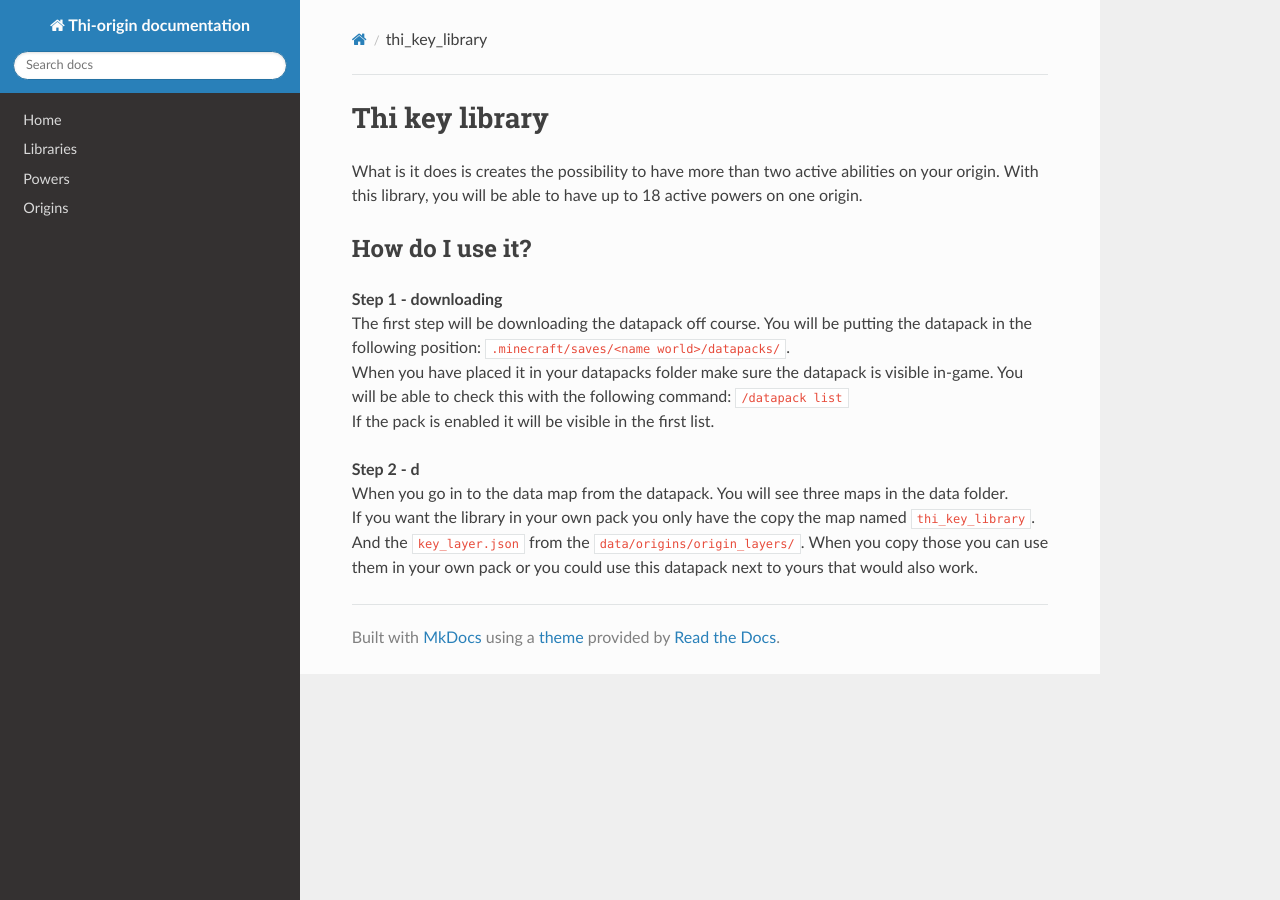
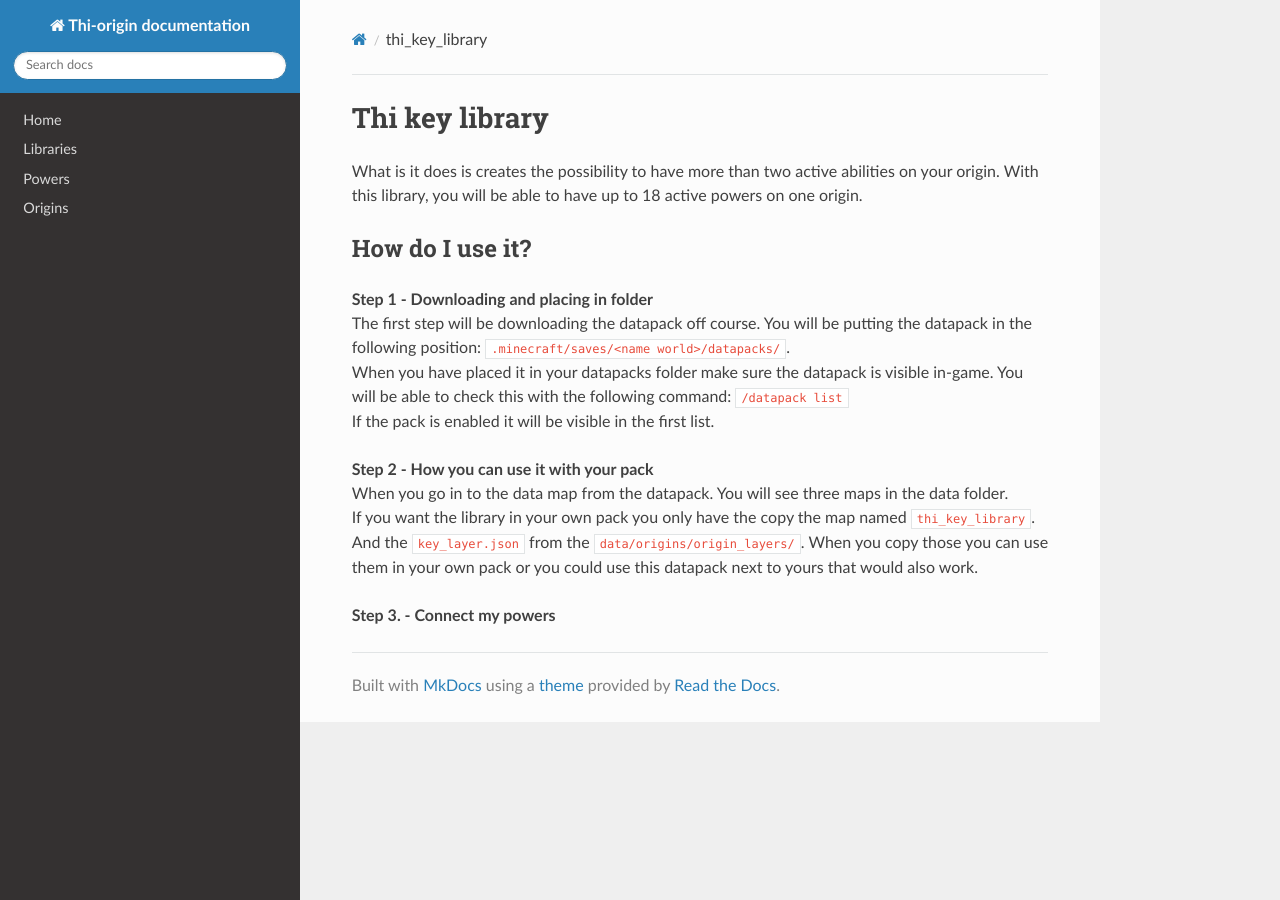
Before and after one commit to MisionThi/thi-origins-stuff, an MkDocs documentation site: the page built from docs/thi_key_library.md, in a window 1280 px wide. Built offline with MkDocs 1.6.1, drawn with Linux system fonts in a browser that asks for light colours; nearby versions of some CDN libraries.

Commit message:
Update thi_key_library.md

```diff
--- a/docs/thi_key_library.md
+++ b/docs/thi_key_library.md
@@ -10,15 +10,17 @@ With this library, you will be able to have up to 18 active powers on one origin
 
 ## How do I use it?
 
-**Step 1 - downloading** <br />
+**Step 1 - Downloading and placing in folder** <br />
 The first step will be downloading the datapack off course. You will be putting the datapack in the following position:
 `.minecraft/saves/<name world>/datapacks/`. <br />
 When you have placed it in your datapacks folder make sure the datapack is visible in-game.
 You will be able to check this with the following command: `/datapack list` <br />
 If the pack is enabled it will be visible in the first list. <br />
 
-**Step 2 - d** <br />
+**Step 2 - How you can use it with your pack** <br />
 When you go in to the data map from the datapack. You will see three maps in the data folder. <br />
 If you want the library in your own pack you only have the copy the map named `thi_key_library`. <br />
 And the `key_layer.json` from the `data/origins/origin_layers/`. When you copy those you can use
-them in your own pack or you could use this datapack next to yours that would also work.
+them in your own pack or you could use this datapack next to yours that would also work. <br />
+
+**Step 3. - Connect my powers** <br />
```
